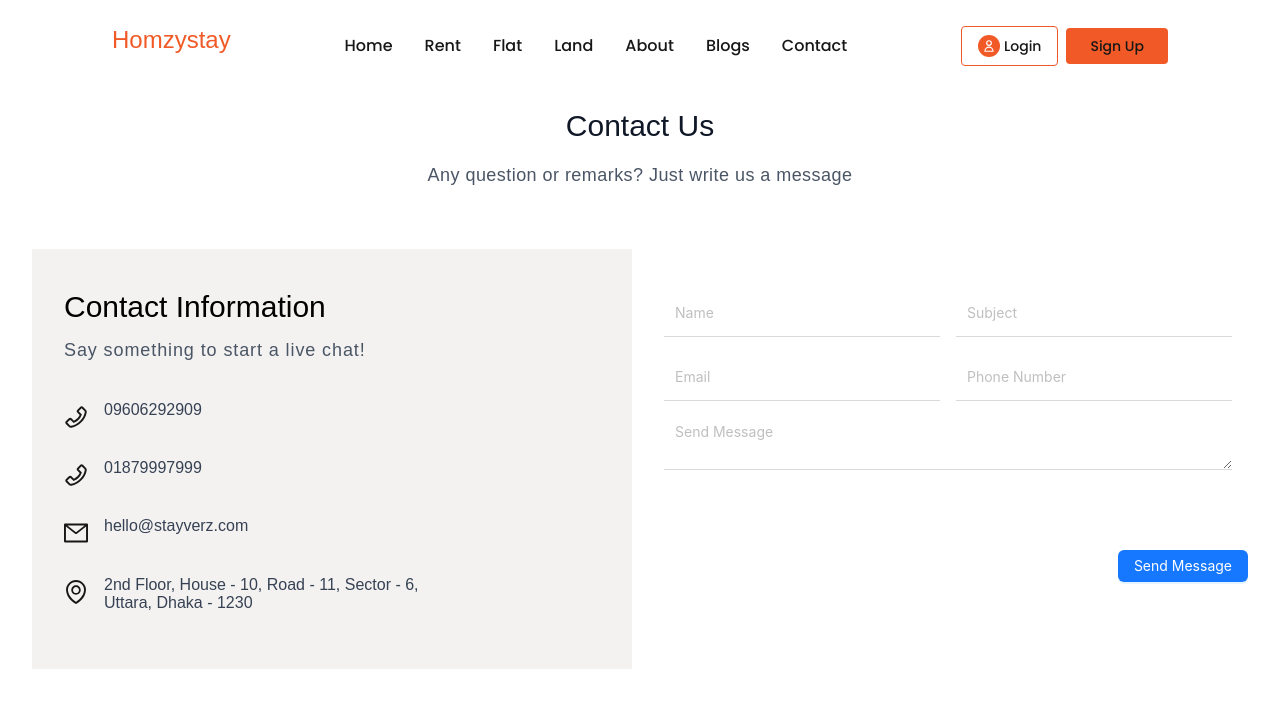
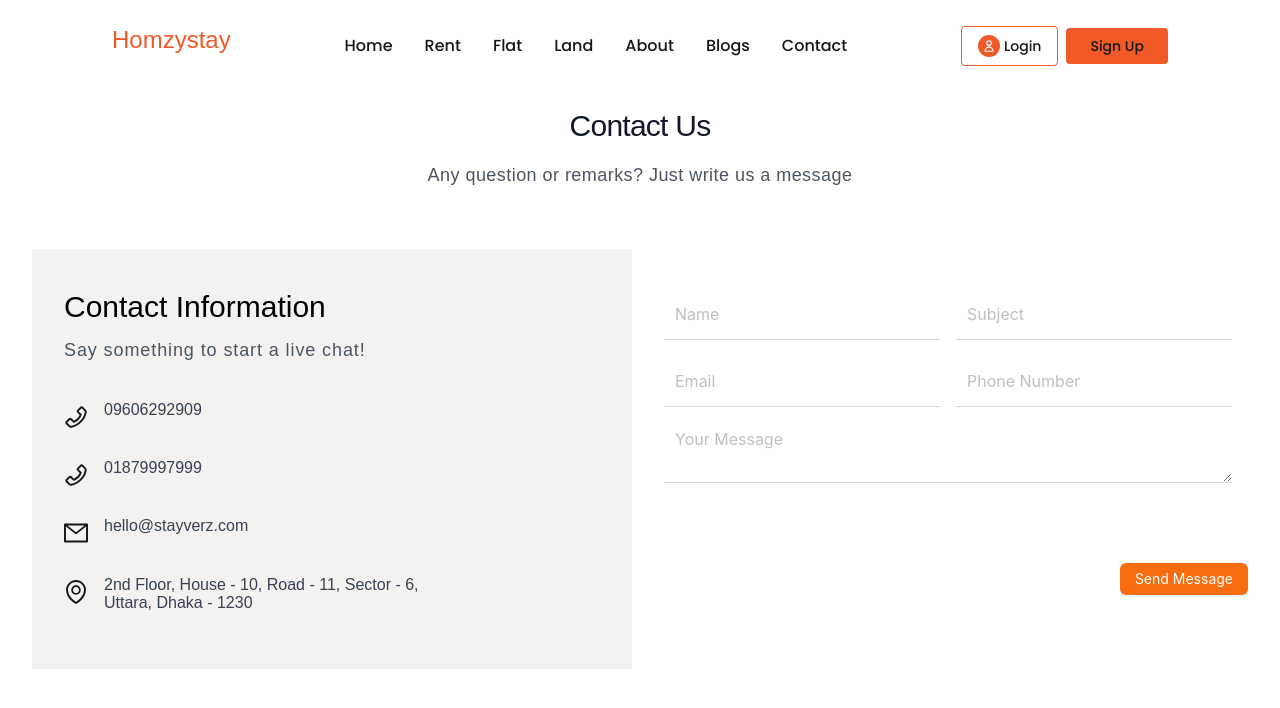
Before and after one commit to abdullah-okobiz/property-rental-client, a Next.js app: page /contact in a window 1280 px wide. Shown: the top 708 px of the page. Built offline with nearby package versions, Linux system fonts and the light colour scheme; no server answers.

Commit message:
design change

```diff
--- a/src/components/blog/blogContainer/BlogCard.tsx
+++ b/src/components/blog/blogContainer/BlogCard.tsx
@@ -9,10 +9,10 @@ const BlogCard = ({ blog }: any) => {
 
 
     <Link href={`/blogs/${blog._id}`}>
-    <div className=" rounded-2xl cursor-pointer overflow-hidden shadow-md hover:shadow-xl transition duration-300">
+    <div className=" rounded-2xl cursor-pointer border-0 overflow-hidden shadow-sm hover:shadow-md transition duration-300">
     <div className="aspect-w-16 aspect-h-9 bg-gray-100 mb-4 group relative">
       <img
-        src={`${apiBaseUrl}${blog.blogImage}` ?? ""}
+        src={`${apiBaseUrl}${blog?.blogImage}` ?? ""}
         alt="image"
         width={300}
         height={300}
@@ -21,8 +21,9 @@ const BlogCard = ({ blog }: any) => {
 
      <div className="absolute inset-0 bg-gray-400 bg-opacity-40 opacity-20 group-hover:opacity-0 transition-opacity duration-300 pointer-events-none"></div>
    </div>
-      <div className="bg-white text-gray-500">
-        <a > {formatDate(blog.createdAt)}</a>
+      <div className="p-1">
+      <div className="bg-white text-gray-500 ">
+        <time > {formatDate(blog.createdAt)}</time>
       </div>
       <div className="py-4 bg-white">
         <Link href={`/blogs/${blog._id}`}>
@@ -32,11 +33,13 @@ const BlogCard = ({ blog }: any) => {
 
         <div>
          <Link href={`/blogs/${blog._id}`}>
-            <button className="flex items-center cursor-pointer gap-2 px-4 py-2 border border-blue-600 text-blue-600 rounded-full text-sm font-medium relative overflow-hidden group">
-              <span className="absolute inset-0 bg-gradient-to-r from-blue-600 to-blue-400 opacity-0 group-hover:opacity-100 transition-opacity duration-300"></span>
-              <span className="relative z-10 transition-colors duration-1300 group-hover:text-white">Read more</span>
+          <button className="relative overflow-hidden rounded-full flex items-center gap-2 px-4 py-2 border border-blue-600 text-blue-600  text-sm font-medium group cursor-pointer">
+            <span className="absolute inset-0 rounded-full bg-gradient-to-r from-blue-600 to-blue-400 opacity-0 group-hover:opacity-100 transition-opacity duration-300"></span>
+            <span className="relative z-10 transition-colors duration-300 group-hover:text-white">
+              Read more
+            </span>
             <svg
-                className="w-4 h-4 relative z-10 text-blue-600 group-hover:text-white transition-transform duration-200 group-hover:translate-x-1"
+              className="w-4 h-4 relative z-10 text-blue-600 group-hover:text-white transition-transform duration-300 group-hover:translate-x-1"
               fill="none"
               stroke="currentColor"
               strokeWidth="2"
@@ -48,8 +51,9 @@ const BlogCard = ({ blog }: any) => {
         </Link>
 
 
+        </div>
+      </div>
 
-        </div>
       </div>
     </div>
 
--- a/src/components/contact/contactContainer/ContactForm.tsx
+++ b/src/components/contact/contactContainer/ContactForm.tsx
@@ -72,7 +72,7 @@ const ContactForm = () => {
           value={formValues.firstName}
           onChange={handleChange}
           variant="underlined"
-          style={{ paddingTop: '12px', paddingBottom: '12px' }}
+          style={{ paddingTop: '12px', paddingBottom: '12px',fontSize:'16px'}}
         />
         <Input
           name="subject"
@@ -80,7 +80,7 @@ const ContactForm = () => {
           value={formValues.subject}
           onChange={handleChange}
           variant="underlined"
-          style={{ paddingTop: '12px', paddingBottom: '12px' }}
+          style={{ paddingTop: '12px', paddingBottom: '12px',fontSize:'16px' }}
         />
         <Input
           name="email"
@@ -88,7 +88,7 @@ const ContactForm = () => {
           value={formValues.email}
           onChange={handleChange}
           variant="underlined"
-          style={{ paddingTop: '12px', paddingBottom: '12px' }}
+          style={{ paddingTop: '12px', paddingBottom: '12px',fontSize:'16px'}}
         />
         <Input
           name="phone"
@@ -96,13 +96,13 @@ const ContactForm = () => {
           value={formValues.phone}
           onChange={handleChange}
           variant="underlined"
-          style={{ paddingTop: '12px', paddingBottom: '12px' }}
+          style={{ paddingTop: '12px', paddingBottom: '12px' ,fontSize:'16px'}}
         />
         <div className="col-span-2">
           <TextArea
             name="message"
             maxLength={100}
-            placeholder="Send Message"
+            placeholder="Your Message"
             value={formValues.message}
             onChange={handleChange}
             rows={2}
@@ -113,6 +113,7 @@ const ContactForm = () => {
               borderBottom: '1px solid #d9d9d9',
               borderRadius: '0',
               boxShadow: 'none',
+              fontSize:'16px'
             }}
           />
         </div>
@@ -122,7 +123,11 @@ const ContactForm = () => {
           type="primary"
           htmlType="submit"
           loading={loading}
-          className='bg-primary'
+          style={{
+            backgroundColor: '#F66C0E',
+            color: 'white',
+            padding:'14px'
+          }}
         >
           {loading ? 'Sending...' : 'Send Message'}
         </Button>
--- a/src/components/contact/contactContainer/ContactHeader.tsx
+++ b/src/components/contact/contactContainer/ContactHeader.tsx
@@ -1,7 +1,7 @@
 const ContactHeader = () => {
     return (
         <div className="mx-auto max-w-2xl text-center">
-            <h2 className="text-xl  text-balance font-extrabold text-gray-900 sm:text-3xl">Contact Us</h2>
+            <h2 className="text-lg tracking-tight font-extrabold text-gray-900 sm:text-3xl">Contact Us</h2>
             <p className="mt-2 text-lg/8 text-gray-600 tracking-wide">Any question or remarks? Just write us a message</p>
         </div>
     )
```
Lines whose indentation alone changed are shown as unchanged.
